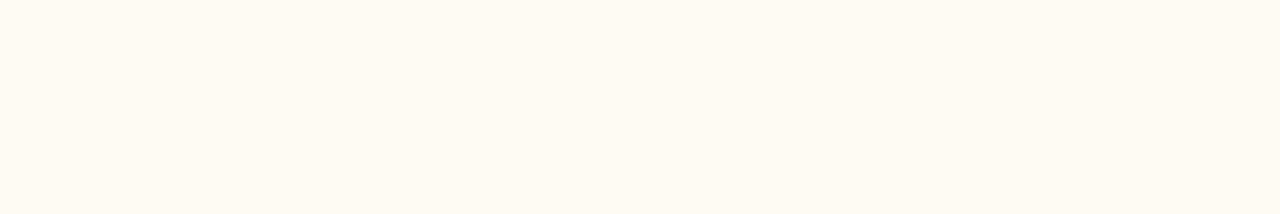
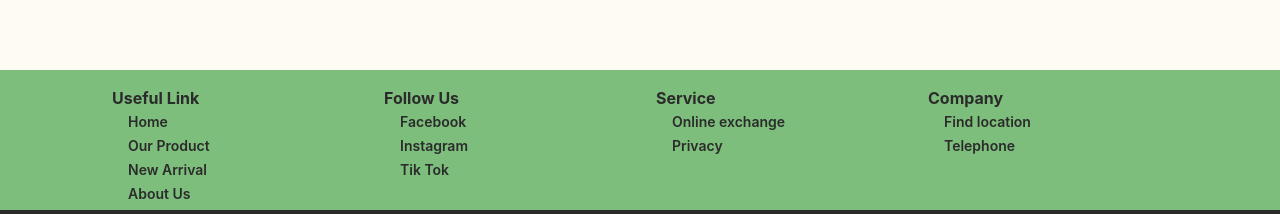
Before and after one commit to Kunapheap/kunapheap, a React (Create React App) app in the folder kunapheap-web/: page / in a window 1280 px wide. Shown: the part 566-780 px from the top of the page. Built offline with nearby package versions, Linux system fonts and the light colour scheme; no server answers.

Commit message:
add loading and footer

```diff
--- a/kunapheap-web/src/App.js
+++ b/kunapheap-web/src/App.js
@@ -5,7 +5,7 @@ import Login from "./pages/Login";
 import SignUp from "./pages/SignUp";
 
 
-import { useDispatch } from "react-redux";
+import { useDispatch, useSelector } from "react-redux";
 import axios from "axios";
 import {Routes,Route} from 'react-router-dom'
 import { setUser } from "./app/slice/userSlice";
@@ -15,6 +15,7 @@ import AboutUs from "./pages/AboutUs";
 import NewArrival from "./pages/NewArrival";
 
 import api from './app/api/apiRoute'
+import Footer from "./components/Footer";
 
 // "./components/Dashboard";
 function App() {
@@ -35,10 +36,7 @@ function App() {
   };
 
   useEffect(() => {
-    if(!localStorage.getItem('token') === undefined){
       getUserData();
-    }
-
   },[]);
 
   useEffect(()=> {
@@ -60,6 +58,7 @@ function App() {
       </Routes>
       </div>
 
+
     </div>
   );
 }
--- a/kunapheap-web/src/app/api/apiRoute.js
+++ b/kunapheap-web/src/app/api/apiRoute.js
@@ -1,5 +1,6 @@
-const url = 'http://localhost:8080'
+// const url = 'http://localhost:8080'
 // const url = 'http://192.168.8.137:8080'
+const url = 'http://192.168.141.160:8080'
 
 const  api = {
     'user_login_url' : url + '/user/login',
--- /dev/null
+++ b/kunapheap-web/src/components/Footer.js
@@ -0,0 +1,100 @@
+import React from "react";
+import { Link } from "react-router-dom";
+
+import logo from "../assets/logo.svg";
+
+function Footer() {
+  const menus = [
+    {
+      menu: "Useful Link",
+      items: [
+        {
+          item_path: "/",
+          item_desc: "Home",
+        },
+        {
+          item_path: "/ourproduct",
+          item_desc: "Our Product",
+        },
+        {
+          item_path: "/newarrival",
+          item_desc: "New Arrival",
+        },
+        {
+          item_path: "/aboutus",
+          item_desc: "About Us",
+        },
+      ],
+    },
+    {
+      menu: "Follow Us",
+      items: [
+        {
+          item_path: "/",
+          item_desc: "Facebook",
+        },
+        {
+          item_path: "/",
+          item_desc: "Instagram",
+        },
+        {
+          item_path: "/",
+          item_desc: "Tik Tok",
+        },
+      ],
+    },
+    {
+      menu: "Service",
+      items: [
+        {
+          item_path: "/",
+          item_desc: "Online exchange",
+        },
+        {
+          item_path: "/",
+          item_desc: "Privacy",
+        },
+      ],
+    },
+    {
+      menu: "Company",
+      items: [
+        {
+          item_path: "/",
+          item_desc: "Find location",
+        },
+        {
+          item_path: "/",
+          item_desc: "Telephone",
+        },
+      ],
+    },
+  ];
+
+  return (
+    <>
+      <div className="bg-secondary w-full py-4 pb-7 lg:px-24 fixed bottom-0 grid grid-cols-2 md:grid-cols-4">
+        {menus.map((item, index) => (
+          <div className="mx-4 " key={index}>
+            <h3 className="font-bold"> {item.menu} </h3>
+            <ul>
+              {item.items.map((list, index) => (
+                <Link to={list.item_path} key={index}>
+                  <li className="text-sm font-semibold pl-4 py-0.5 hover:text-bgColor">
+                    {list.item_desc}
+                  </li>
+                </Link>
+              ))}
+            </ul>
+          </div>
+        ))}
+
+      </div>
+      <div className="w-full bg-primary fixed bottom-0">
+          <p className="text-bgColor text-center">developing by Team168</p>
+        </div>
+    </>
+  );
+}
+
+export default Footer;
--- a/kunapheap-web/src/components/Header.js
+++ b/kunapheap-web/src/components/Header.js
@@ -95,7 +95,7 @@ function Profile({toggleProfile, setToggleProfile,setToggleCart}) {
         }
 
         {toggleProfile && (
-          <div className="absolute w-48 md:w-60 h-64 md:h-72 border-2 bg-white right-0 top-8 rounded-md px-3 py-1 shadow-md">
+          <div className="absolute w-48 md:w-60 h-64 md:h-72 border-2 bg-white right-0 top-8 rounded-md px-3 py-1 shadow-md overflow-hidden">
             <p className="text-secondary text-right cursor-pointer underline hover:text-primary">
               Edit
             </p>
--- /dev/null
+++ b/kunapheap-web/src/components/Loading.js
@@ -0,0 +1,15 @@
+import React from 'react'
+import logo from '../assets/logo.svg'
+import '../style/App.css'
+
+function Loading() {
+  return (
+    <div className='z-10 fixed w-full'>
+        <div className='flex justify-center items-center'>
+        <img src={logo} className='w-44 text-center App-logo-loading' ></img>
+        </div>
+    </div>
+  )
+}
+
+export default Loading
--- a/kunapheap-web/src/pages/Home.js
+++ b/kunapheap-web/src/pages/Home.js
@@ -1,4 +1,5 @@
 import React from "react";
+import Footer from "../components/Footer";
 
 function Home() {
   return (
@@ -6,6 +7,7 @@ function Home() {
       <div className="flex justify-center items-center ">
         <p>This is home page</p>
       </div>
+      <Footer />
     </div>
   );
 }
--- a/kunapheap-web/src/pages/Login.js
+++ b/kunapheap-web/src/pages/Login.js
@@ -1,16 +1,17 @@
 import React, { useEffect, useState } from "react";
 
-import {useNavigate} from 'react-router-dom'
+import { useNavigate } from "react-router-dom";
 import api from "../app/api/apiRoute";
 
 import axios from "axios";
+import Loading from "../components/Loading";
 function Login() {
   const [username, setUsername] = useState("");
   const [password, setPassword] = useState("");
   const [alert, setAlert] = useState("");
-  const [loading,setLoading] = useState(false)
+  const [loading, setLoading] = useState(false);
 
-  const navigater = useNavigate()
+  const navigater = useNavigate();
 
   useEffect(() => {
     setAlert("");
@@ -21,33 +22,35 @@ function Login() {
       setAlert("Input can't be empty!");
     } else {
       try {
-        setLoading(true)
-        const auth_data = await axios.post(
-          api.user_login_url,
-          {
-            user_username: username,
-            user_password: password,
-          },
-        );
-        console.log(auth_data.data)
-        localStorage.setItem('token','bearer '+auth_data.data.token)
-        localStorage.setItem('username',auth_data.data.username)
+        setLoading(true);
+        const auth_data = await axios.post(api.user_login_url, {
+          user_username: username,
+          user_password: password,
+        });
+        console.log(auth_data.data);
+        localStorage.setItem("token", "bearer " + auth_data.data.token);
+        localStorage.setItem("username", auth_data.data.username);
         console.log(auth_data.data);
         setAlert("Success!");
-        navigater('/');
-        setLoading(false)
-
+        navigater("/");
+        setLoading(false);
         window.location.reload();
       } catch (err) {
         setAlert(err.response.data.msg);
+        setLoading(false);
       }
     }
   };
 
   return (
     <div>
+
       <div className="w-full flex flex-col gap-y-6 items-center mt-16">
         <h1 className="font-bold text-3xl lg:text-4xl text-primary ">Log in</h1>
+        {
+          loading &&  <Loading />
+        }
+
         <input
           type="text"
           placeholder="Username"
@@ -77,9 +80,13 @@ function Login() {
           Log In
         </button>
 
-        <p className="mt-2 lg:mt-5 cursor-pointer hover:text-secondary">Forget Password!</p>
-        <button onClick={()=> navigater('/signup')}
-        className="w-[70%] lg:w-[40%] bg-primary text-bgColor py-2 rounded-md mt-14  hover:bg-secondary hover:text-primary hover:font-bold">
+        <p className="mt-2 lg:mt-5 cursor-pointer hover:text-secondary">
+          Forget Password!
+        </p>
+        <button
+          onClick={() => navigater("/signup")}
+          className="w-[70%] lg:w-[40%] bg-primary text-bgColor py-2 rounded-md mt-14  hover:bg-secondary hover:text-primary hover:font-bold"
+        >
           Sign Up
         </button>
       </div>
--- a/kunapheap-web/src/pages/SignUp.js
+++ b/kunapheap-web/src/pages/SignUp.js
@@ -1,14 +1,13 @@
 import axios from "axios";
 import React, { useEffect, useState } from "react";
-import {useNavigate} from 'react-router-dom'
+import { useNavigate } from "react-router-dom";
 
-import {AiOutlineLoading} from 'react-icons/ai'
+import { AiOutlineLoading } from "react-icons/ai";
 
 import api from "../app/api/apiRoute";
+import Loading from "../components/Loading";
 
-
-function SignUp({loading,setLoading}) {
-
+function SignUp({ loading, setLoading }) {
   const [firstName, setfirstName] = useState("");
   const [lastName, setlastName] = useState("");
   const [username, setUsername] = useState("");
@@ -18,13 +17,11 @@ function SignUp({loading,setLoading}) {
   const [password, setpassword] = useState("");
   const [alert, setAlert] = useState("");
 
-  const navigater = useNavigate()
-
+  const navigater = useNavigate();
 
   useEffect(() => {
     setAlert("");
   }, [firstName, lastName, username, gender, phoneNumber, email, password]);
-
 
   const handleSignUp = async () => {
     if (
@@ -40,7 +37,7 @@ function SignUp({loading,setLoading}) {
     } else if (password.length <= 6) {
       setAlert("Passwords must more 6 than characters!");
     } else {
-      setLoading(true)
+      setLoading(true);
       try {
         const auth_data = await axios.post(api.user_signUp_url, {
           user_firstname: firstName,
@@ -51,19 +48,20 @@ function SignUp({loading,setLoading}) {
           user_phone_number: phoneNumber,
           user_email: email,
         });
-        localStorage.setItem('token','bearer '+auth_data.data.token)
-        localStorage.setItem('username',auth_data.data.username)
+        localStorage.setItem("token", "bearer " + auth_data.data.token);
+        localStorage.setItem("username", auth_data.data.username);
       } catch (err) {
         setAlert(err.response.data.msg);
       }
       setLoading(false);
-      navigater('/');
-      window.location.reload()
+      navigater("/");
+      window.location.reload();
     }
   };
 
   return (
     <div>
+      {loading && <Loading />}
       <div className="w-[100%] flex flex-col gap-y-3 lg:gap-y-5 items-center mt-14">
         <h1 className="font-bold text-xl lg:text-3xl text-primary">Sign Up</h1>
 
@@ -71,6 +69,7 @@ function SignUp({loading,setLoading}) {
         <div className="w-[80%] lg:w-[50%] flex flex-col gap-x-3 lg:flex-row gap-y-5">
           <div className="w-[100%] lg:w-[50%]">
             <p>First name</p>
+
             <input
               type="text"
               value={firstName}
@@ -181,20 +180,16 @@ function SignUp({loading,setLoading}) {
         <div className="w-[80%] lg:w-[50%] text-left">
           <p className="text-red-600">{alert}</p>
         </div>
-        {
+        {/* {
           loading && <AiOutlineLoading className="animate-spin text-bgColor text-2xl font-extrabold" />
-        }
+        } */}
 
         <button
           onClick={handleSignUp}
-          className={ ` w-[80%] lg:w-[50%] bg-primary py-3 text-bgColor rounded-md  hover:bg-secondary hover:text-primary hover:font-bold`}
+          className={` w-[80%] lg:w-[50%] bg-primary py-3 text-bgColor rounded-md  hover:bg-secondary hover:text-primary hover:font-bold`}
         >
-
           Sign up
-
         </button>
-
-
       </div>
     </div>
   );
--- a/kunapheap-web/src/style/App.css
+++ b/kunapheap-web/src/style/App.css
@@ -1,6 +1,9 @@
 @media (prefers-reduced-motion: no-preference) {
   .App-logo {
     animation: App-logo-spin infinite 20s ease-in-out;
+  }
+  .App-logo-loading {
+    animation: App-logo-move infinite .8s ease-in-out;
   }
 }
 
@@ -15,3 +18,31 @@
     transform: rotate(360deg);
   }
 }
+
+@keyframes App-logo-move {
+  /* 0% {
+    transform: translateY(0px);
+  }
+  25% {
+    transform: translateY(10px);
+  }
+  50% {
+    transform: translateY(25px);
+  }
+  75% {
+    transform: translateY(15px);
+  }
+  100% {
+    transform: translateY(5px);
+  } */
+  0% {
+    transform: rotate(0deg);
+  }
+  50% {
+    transform: rotate(0deg);
+  }
+  100% {
+    transform: rotate(360deg);
+  }
+
+}
```
